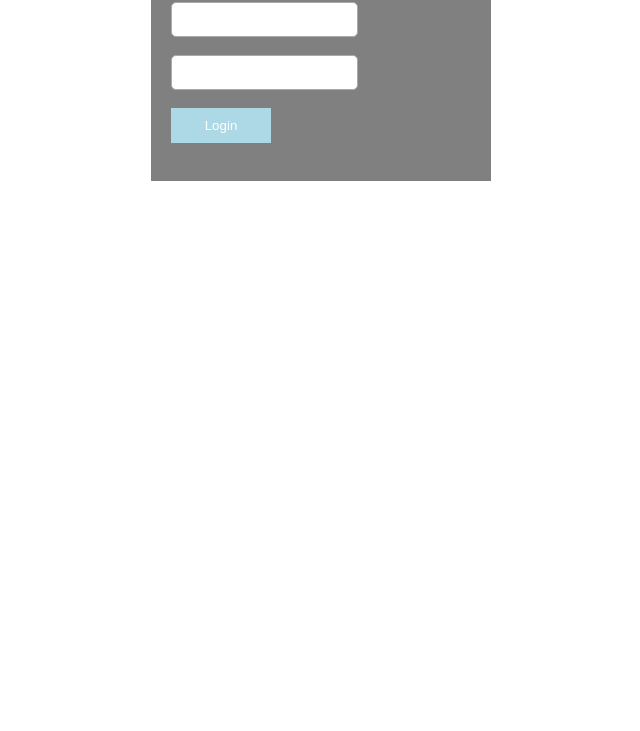
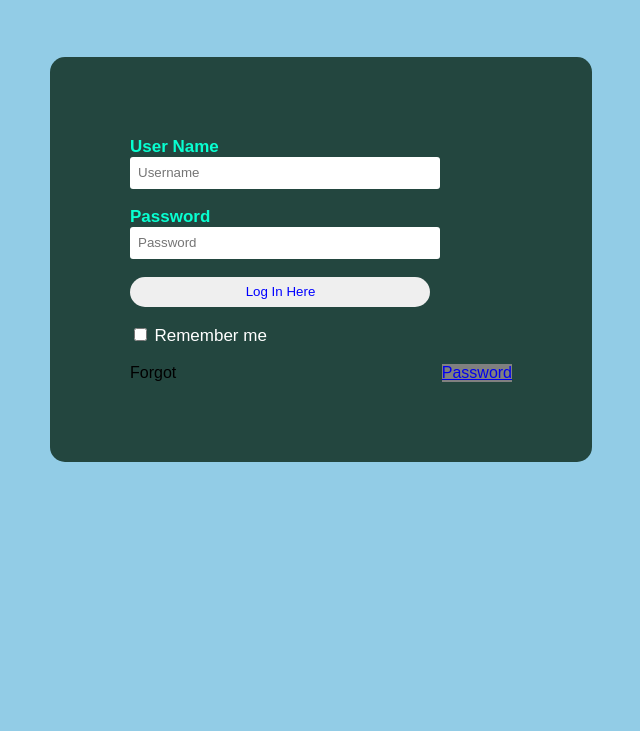
Before and after one commit to AdnanBolifa/umit, a plain HTML site: page index.html in a window 1280 px wide. Shown: the part 69-800 px from the top of the page, without its empty margins (319-959 px from the left). Drawn offline with Linux system fonts and the light colour scheme.

Commit message:
login page added plus css

```diff
--- /dev/null
+++ b/css/style.css
@@ -0,0 +1,59 @@
+body
+{
+    margin: 0;
+    padding: 0;
+    background-color:#6abadeba;
+    font-family: 'Arial';
+}
+.login{
+        width: 382px;
+        overflow: hidden;
+        margin: auto;
+        margin: 20 0 0 450px;
+        padding: 80px;
+        background: #23463f;
+        border-radius: 15px ;
+
+}
+h2{
+    text-align: center;
+    color: #277582;
+    padding: 20px;
+}
+label{
+    color: #08ffd1;
+    font-size: 17px;
+}
+#Uname{
+    width: 300px;
+    height: 30px;
+    border: none;
+    border-radius: 3px;
+    padding-left: 8px;
+}
+#Pass{
+    width: 300px;
+    height: 30px;
+    border: none;
+    border-radius: 3px;
+    padding-left: 8px;
+
+}
+#log{
+    width: 300px;
+    height: 30px;
+    border: none;
+    border-radius: 17px;
+    padding-left: 7px;
+    color: blue;
+
+
+}
+span{
+    color: white;
+    font-size: 17px;
+}
+a{
+    float: right;
+    background-color: grey;
+}
--- a/index.html
+++ b/index.html
@@ -1,49 +1,30 @@
 <!DOCTYPE html>
 <html>
 <head>
-    <title>Login</title>
+    <title>Login Form</title>
+    <link rel="stylesheet" type="text/css" href="css/style.css">
 </head>
 <body>
-
-    <style type="text/css">
-
-    #text{
-
-        height: 25px;
-        border-radius: 5px;
-        padding: 4px;
-        border: solid thin #aaa;
-    }
-
-    #button{
-
-        padding: 10px;
-        width: 100px;
-        color: white;
-        background-color: lightblue;
-        border: none;
-    }
-
-    #box{
-
-        background-color: grey;
-        margin: auto;
-        width: 300px;
-        padding: 20px;
-    }
-
-    </style>
-
-    <div id="box">
-
-        <form method="post">
-            <div style="font-size: 20px;margin: 10px;color: white;">Login</div>
-
-            <input id="text" type="text" name="user_name"><br><br>
-            <input id="text" type="password" name="password"><br><br>
-
-            <input id="button" type="submit" value="Login"><br><br>
-        </form>
-    </div>
+    <h2>Login Page</h2><br>
+    <div class="login">
+    <form id="login" method="get" action="login.php">
+        <label><b>User Name
+        </b>
+        </label>
+        <input type="text" name="Uname" id="Uname" placeholder="Username">
+        <br><br>
+        <label><b>Password
+        </b>
+        </label>
+        <input type="Password" name="Pass" id="Pass" placeholder="Password">
+        <br><br>
+        <input type="button" name="log" id="log" value="Log In Here">
+        <br><br>
+        <input type="checkbox" id="check">
+        <span>Remember me</span>
+        <br><br>
+        Forgot <a href="#">Password</a>
+    </form>
+</div>
 </body>
 </html>
```
